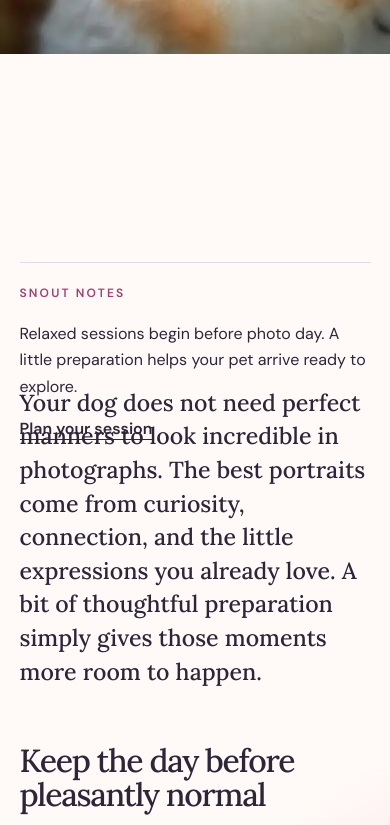
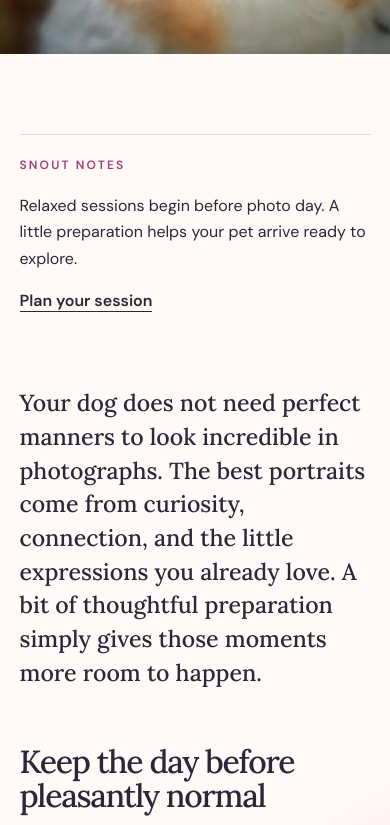
Before and after one commit to CharlieAKAN/sna-photo-site, a website: page blog/how-to-prepare-your-dog-for-a-photo-session/index.html in a window 390 px wide. Shown: the part 1141-1966 px from the top of the page. Drawn offline with Linux system fonts and the light colour scheme; files that its build step writes are made by us from their sources.

Commit message:
Fix mobile article layout

```diff
--- a/assets/css/blog.css
+++ b/assets/css/blog.css
@@ -100,12 +100,16 @@
     min-height: 60svh;
   }
   .article-layout {
-    grid-template-columns: 1fr;
+    display: block;
   }
   .article-aside {
-    position: static;
+    position: static !important;
+    margin-bottom: 3rem;
+    padding-bottom: 1.5rem;
   }
   .post-content {
+    position: relative;
+    clear: both;
     font-size: 1rem;
   }
 }
```
